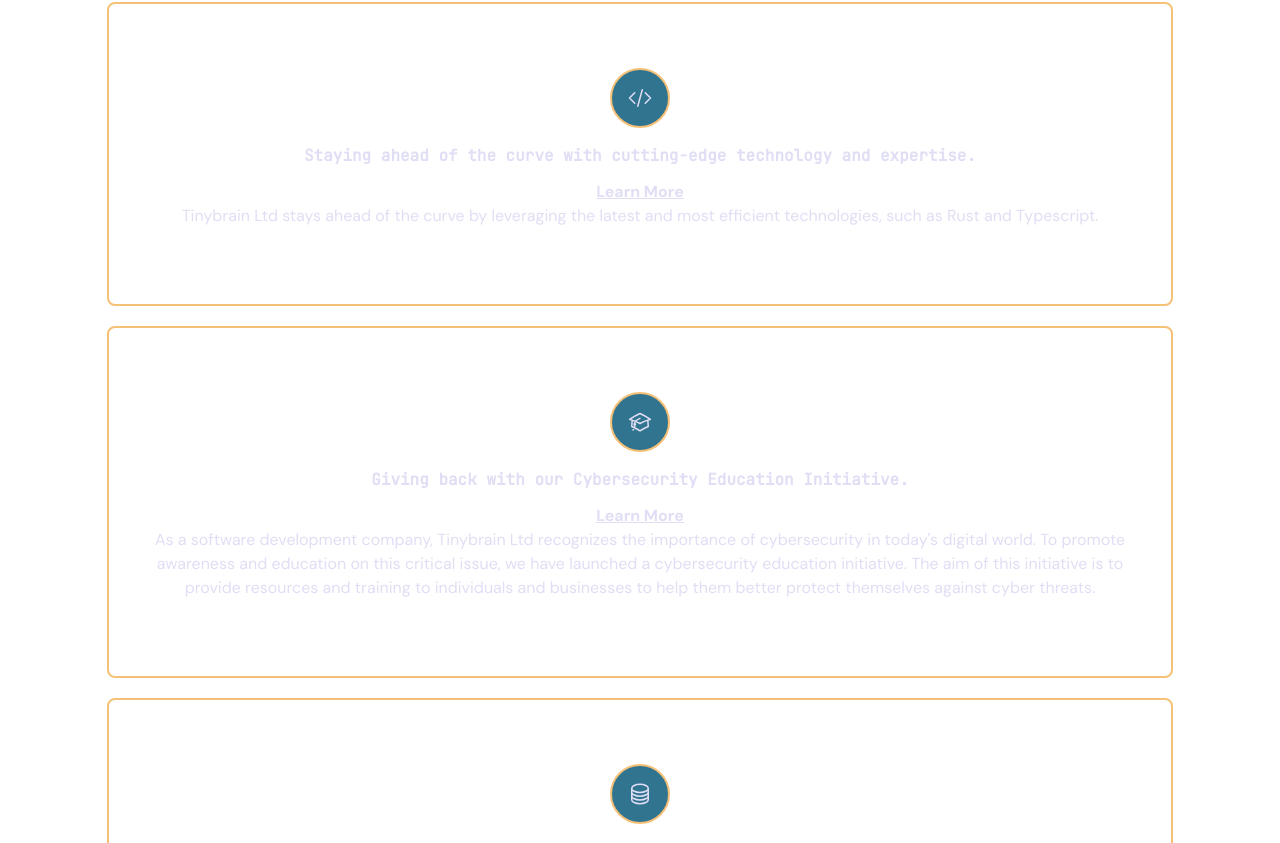
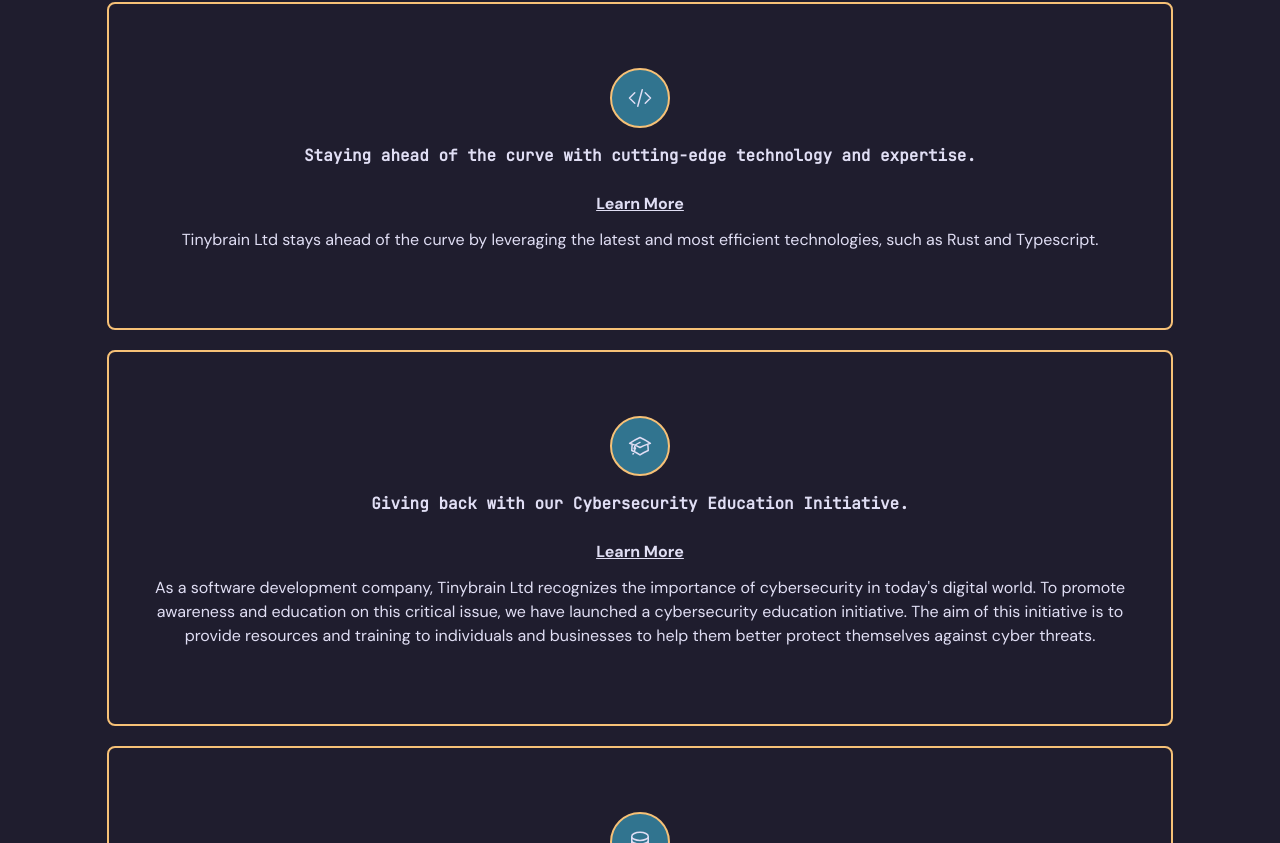
Before and after one commit to DuppyBad/WebDev_Site, a React (Vite) app in the folder cars-typescript/: page / in a window 1280 px wide. Shown: the part 2057-2900 px from the top of the page. Built offline with nearby package versions, Linux system fonts and the light colour scheme.

Commit message:
added a mp3 and formatted things nicely

```diff
--- a/cars-typescript/src/App.tsx
+++ b/cars-typescript/src/App.tsx
@@ -22,7 +22,7 @@
     // Protect from memory leak and eternal function running
   })
   return (
-    <div className="app bg-rosePine-surface">
+    <div className="bg-rosePine-surface">
       <Navi
         TopOfPage={TopOfPage}
         selectedPage={selectedPage}
--- a/cars-typescript/src/scenes/Mission/Mission.tsx
+++ b/cars-typescript/src/scenes/Mission/Mission.tsx
@@ -25,7 +25,7 @@
                     onClick={() => setSelectedPage(SelectedPage.AboutUs)}
                     href={`#${SelectedPage.AboutUs}`}
                 >
-                    <p>Learn More</p>
+                    <p className="py-3">Learn More</p>
                 </AnchorLink>
                 {description}
             </p>
--- a/cars-typescript/src/scenes/Mission/index.tsx
+++ b/cars-typescript/src/scenes/Mission/index.tsx
@@ -101,7 +101,7 @@
           <div>
             {/* TITLE */}
             <div className="relative">
-              <div className="before:absolute before:-top-20 before:-left-20 before:z-[1] before:content-abstractwaves">
+              <div className="before:absolute before:-top-20 before:-left-20 before:z-[1]">
                 <motion.div
                   initial="hidden"
                   whileInView="visible"
@@ -149,7 +149,7 @@
 
             {/* BUTTON */}
             <div className="relative mt-16">
-              <div className="before:absolute before:-bottom-20 before:right-40 before:z-[-1] before:content-sparkles">
+              <div className="before:absolute before:-bottom-20 before:right-40 before:z-[-1]">
                 <ActionButton setSelectedPage={setSelectedPage}>
                   Join Now
                 </ActionButton>
```
Also changed, not shown: 1 other file (tests, documents, lock files or other folders).
